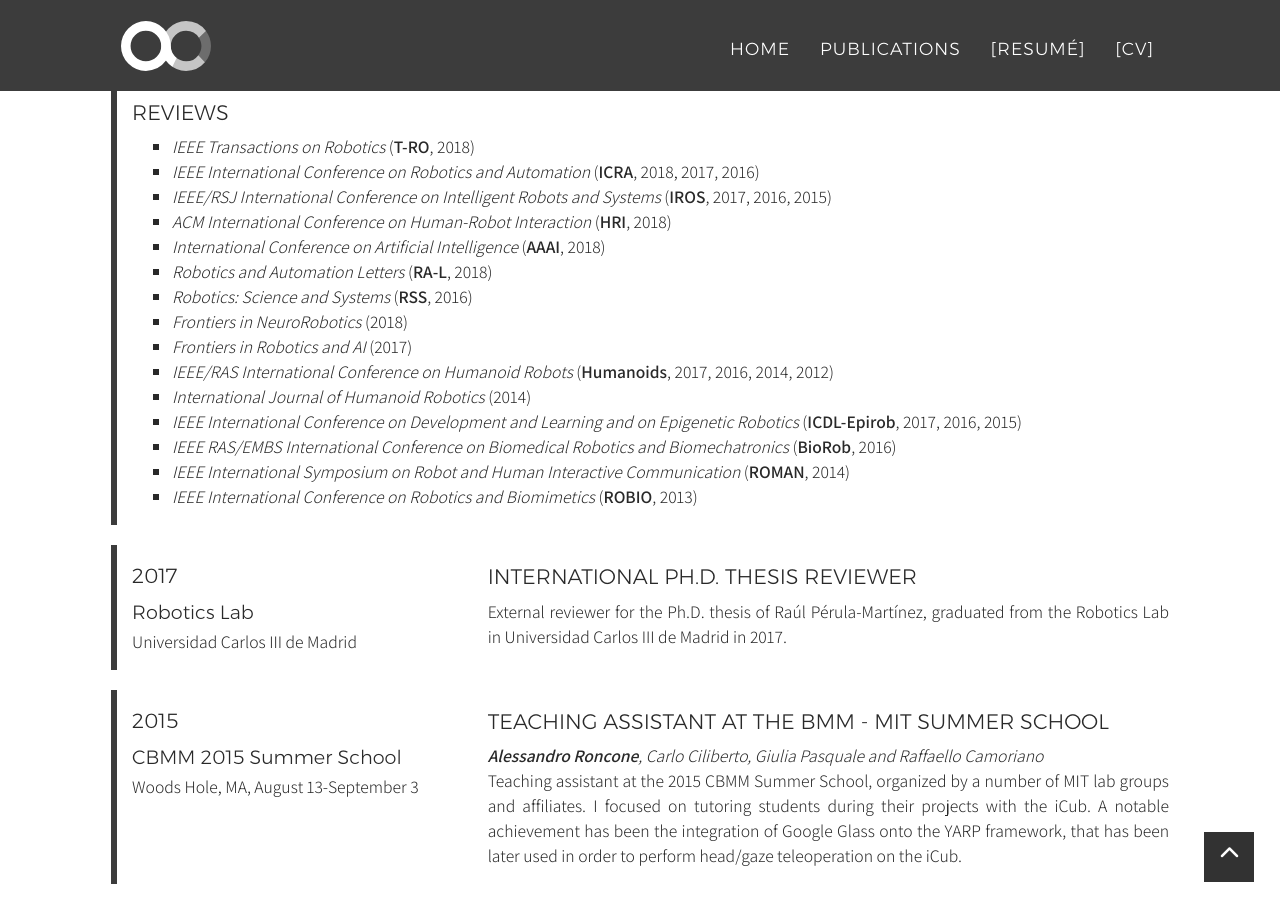
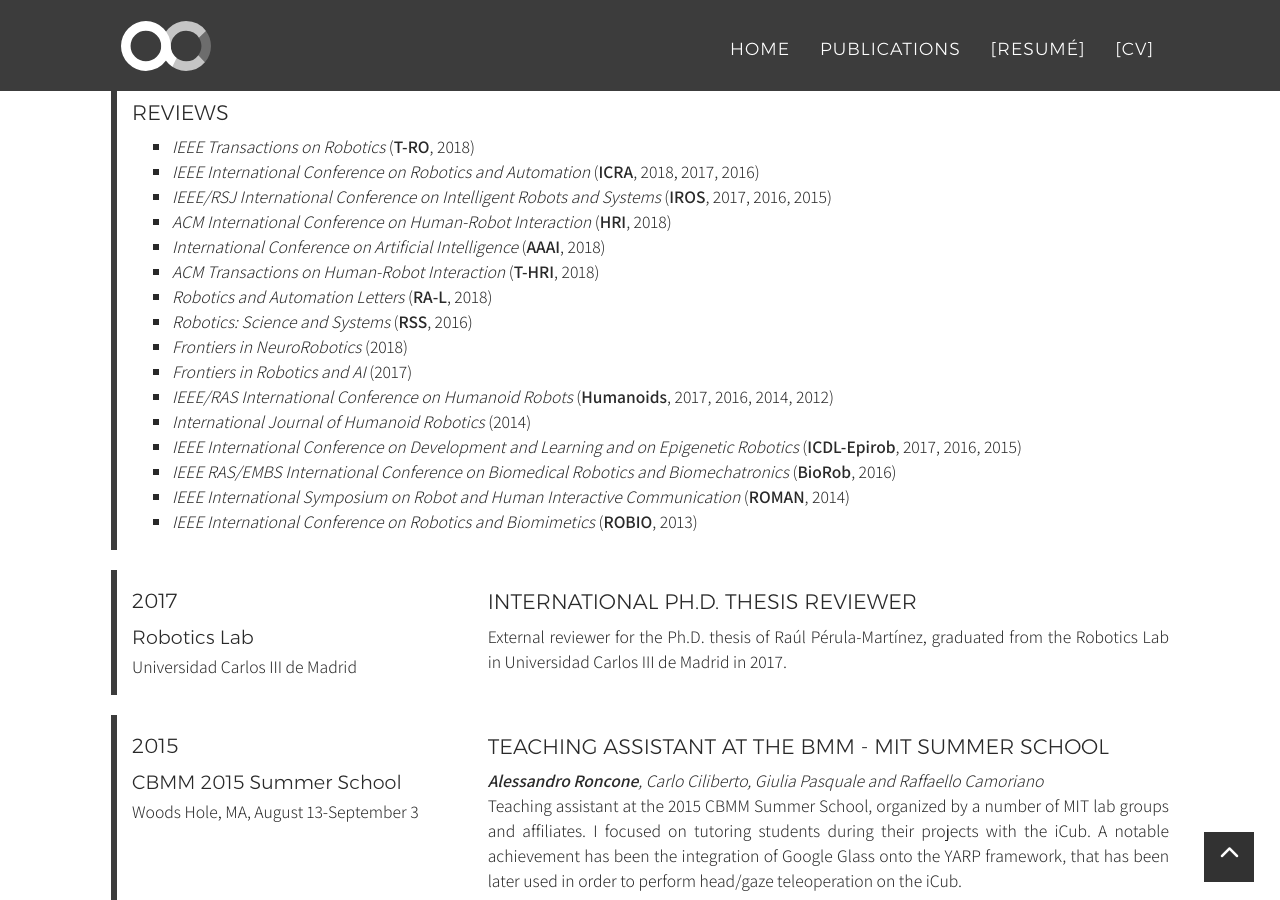
Before and after one commit to alecive/alecive.github.io, a Jekyll site: the page built from _posts/cv/2017-02-08-CV-AlessandroRoncone.md, in a window 1280 px wide and 900 px high, scrolled down 6834 px. Built offline with Jekyll 4.4.1, drawn with Linux system fonts in a browser that asks for light colours; nearby versions of some CDN libraries; some web fonts are replaced.

Commit message:
[misc] Added T-HRI review

```diff
--- a/_data/cv-misc.yml
+++ b/_data/cv-misc.yml
@@ -19,6 +19,7 @@
     - "<i>IEEE/RSJ International Conference on Intelligent Robots and Systems</i> (<b>IROS</b>, 2017, 2016, 2015)"
     - "<i>ACM International Conference on Human-Robot Interaction</i> (<b>HRI</b>, 2018)"
     - "<i>International Conference on Artificial Intelligence</i> (<b>AAAI</b>, 2018)"
+    - "<i>ACM Transactions on Human-Robot Interaction</i> (<b>T-HRI</b>, 2018)"
     - "<i>Robotics and Automation Letters</i> (<b>RA-L</b>, 2018)"
     - "<i>Robotics: Science and Systems</i> (<b>RSS</b>, 2016)"
     - "<i>Frontiers in NeuroRobotics</i>  (2018)"
```
